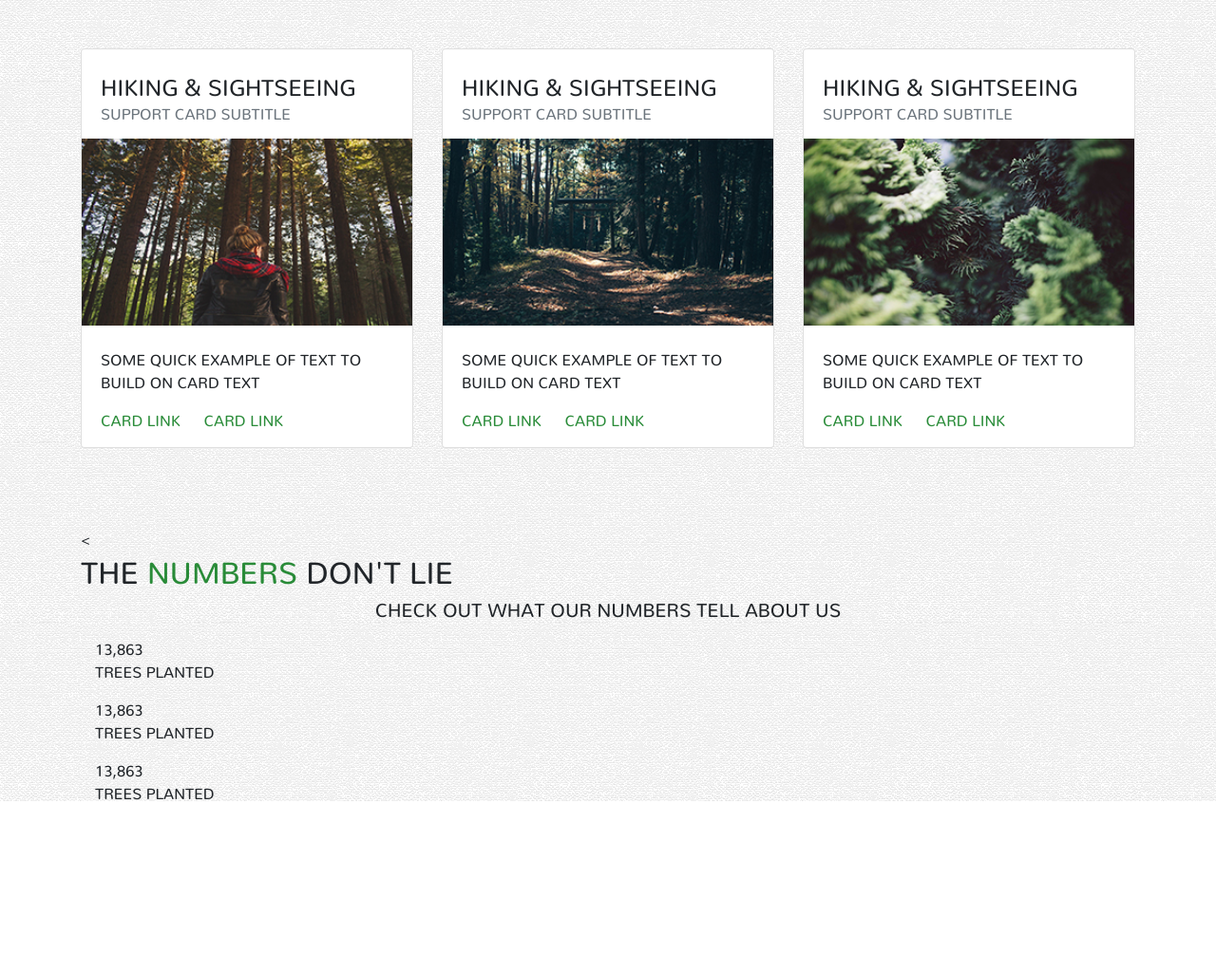
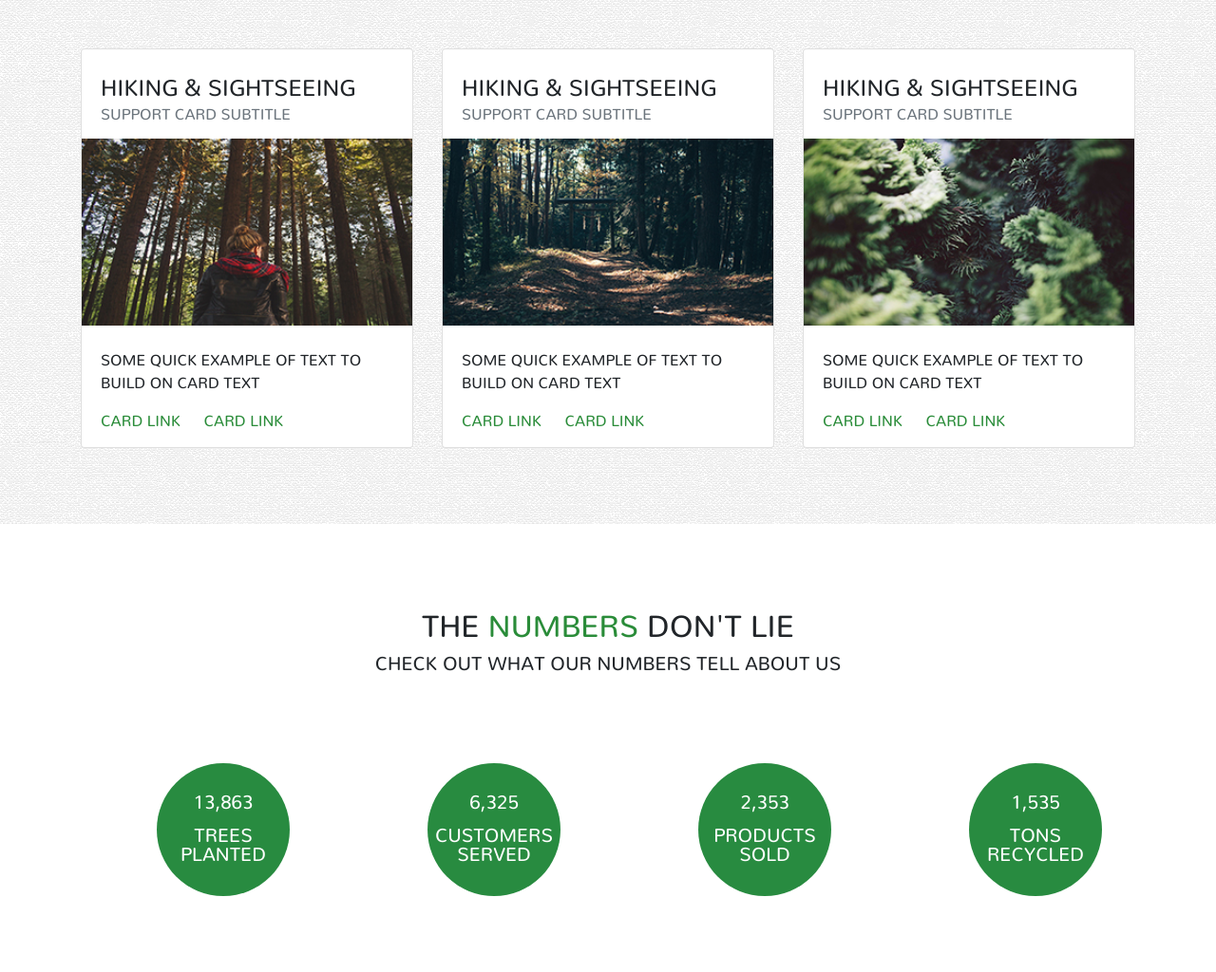
Before and after one commit to RJDulac/oneTree, a plain HTML site: page index.html in a window 1280 px wide. Shown: the part 3639-4663 px from the top of the page at 95% size. Before the commit the page ends 4483 px from the top, so only its background shows below. Drawn offline with Linux system fonts and the light colour scheme.

Commit message:
numbers styled

```diff
--- a/css/style.css
+++ b/css/style.css
@@ -266,3 +266,37 @@ transition: 1s;
 	transform: scale(0.98);
 	transition: 1s;
 }
+
+/*numbers section*/
+
+.section-numbers {
+	background: white;
+	padding-top: 5rem;
+}
+h2 {
+	text-align: center;
+}
+.num-content {
+	display: table;
+	font-size: 20px;
+	line-height: 20px;
+	height: 140px;
+	width: 140px;
+	background: rgba(19, 128, 46, 0.91);
+	border-radius: 100px;
+	color: white;
+}
+.num .num-content {
+	display: table-cell;
+	vertical-align: middle;
+}
+
+.num {
+	text-align: center;
+	padding-top: 5rem;
+	padding-bottom: 5rem;
+	margin-left: 80px;
+}
+.num-content p {
+	padding-top: 15px;
+}
--- a/index.html
+++ b/index.html
@@ -202,8 +202,9 @@
 	<section id="numbers">
 		<div class="section-numbers">
 			<div class="container">
-				<<h2>The <span class="bold-green">numbers</span> don't lie</h2>
+				<h2>The <span class="bold-green">numbers</span> don't lie</h2>
 				<p class="lead under-heading">Check out what our numbers tell about us</p>
+				<div class="row">
 					<div class="col-sm-3">
 						<div class="num">
 							<div class="num-content">
@@ -215,16 +216,25 @@
 					<div class="col-sm-3">
 						<div class="num">
 							<div class="num-content">
-							<span class="counter">13,863</span>
-							<p>Trees planted</p>
+								<span class="counter">6,325</span>
+								<p>Customers served</p>
 							</div>
 						</div>
 					</div>
 					<div class="col-sm-3">
 						<div class="num">
 							<div class="num-content">
-							<span class="counter">13,863</span>
-							<p>Trees planted</p>
+								<span class="counter">2,353</span>
+								<p>Products sold</p>
+							</div>
+						</div>
+					</div>
+					<div class="col-sm-3">
+						<div class="num">
+							<div class="num-content">
+								<span class="counter">1,535</span>
+								<p>Tons recycled</p>
+							</div>
 						</div>
 					</div>
 				</div>
```
Lines whose indentation alone changed are shown as unchanged.
